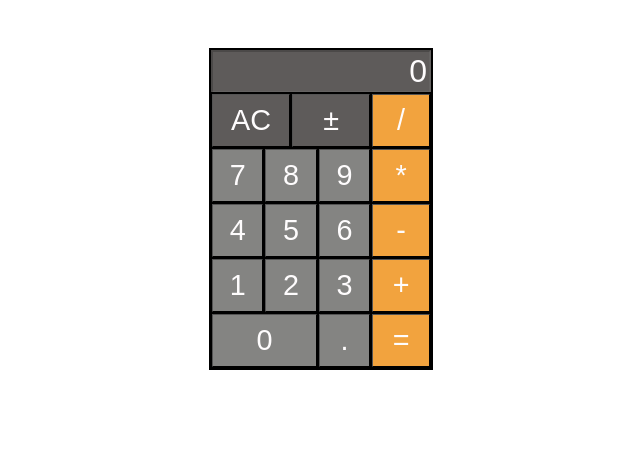
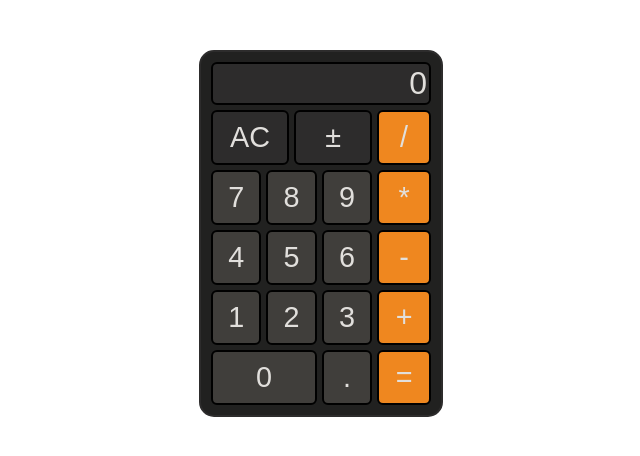
Before and after one commit to ElenaKharsova/Calculator-React, a React app: page / in a window 1280 px wide. Shown: the top 456 px of the page, without its empty margins (319-959 px from the left). Built offline with nearby package versions, Linux system fonts and the light colour scheme.

Commit message:
refactoring: change styles

```diff
--- a/src/styles/style.css
+++ b/src/styles/style.css
@@ -1,11 +1,11 @@
 :root{
     --button-size-width: 55px;
     --button-size-height: 55px;
-    --main-color: #5E5b5A;
-    --secondary-color:#848482;
-    --additional-color: #f2A33E;
-    --font-color: #FEFCFD;
-    --border-shadow: solid 2px black;
+    --main-color: #2D2C2C;
+    --secondary-color:#403E3B;
+    --additional-color: #EF871F;
+    --font-color: #E1DFDC;
+    --gap: 5px;
 }
 
 button{
@@ -26,9 +26,14 @@ button{
 }
 
 .field {
-    outline: var(--border-shadow);
-    background-color: var(--main-color);
+    display: flex;
+    gap: var(--gap);
+    flex-direction: column;
+    padding: 10px;
+    background-color: #212120;
     width: calc(4 * var(--button-size-width));
+    border: var(--main-color) 2px solid;
+    border-radius: 15px;
 }
 
 .result-field {
@@ -38,25 +43,32 @@ button{
     font-size: 2rem;
     background-color: var(--main-color);
     color: var(--font-color);
-    outline: var(--border-shadow);
+    border: black 2px solid;
+    border-radius: 6px;
 }
 
 .buttons-wrap {
     display: flex;
     flex-direction: row;
     justify-content: center;
+    gap: var(--gap);
     align-items: center;
     width: 100%;
 }
 
 .main-block-wrap{
+    display: flex;
+    flex-wrap: wrap;
+    gap: var(--gap);
     width: 75%;
 }
 
 .number-buttons-wrap {
     display: grid;
+    gap: var(--gap);
     grid-template-columns: repeat(3, 1fr);
     grid-template-rows: repeat(4, 1fr);
+    width: 100%;
     align-items: stretch;
     justify-items: stretch;
 }
@@ -68,20 +80,30 @@ button{
     width: 100%;
 }
 
+.operations-block-wrap {
+    display: flex;
+    flex-wrap: wrap;
+    width: var(--button-size-width);
+    gap: var(--gap);
+}
+
 .arithmetic-buttons-wrap{
     display: flex;
     flex-wrap: wrap;
+    gap: var(--gap);
     justify-content: flex-start;
 }
 
 .calculator-button {
+    display: flex;
+    justify-content: center;
+    align-items: center;
     padding: 0;
     font-size: 1.8em;
     height: var(--button-size-height);
     width: 100%;
-    outline: var(--border-shadow);
-    box-shadow: none;
-    outline-offset: -1px
+    border: black 2px solid;
+    border-radius: 6px;
 }
 
 .calculator-button:hover {
@@ -91,6 +113,7 @@ button{
 .functional-buttons-wrap{
     display: flex;
     width: 100%;
+    gap: var(--gap);
 }
 
 .functional-button {
```
